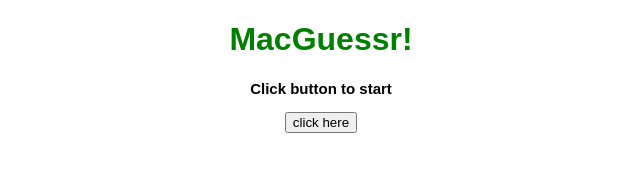
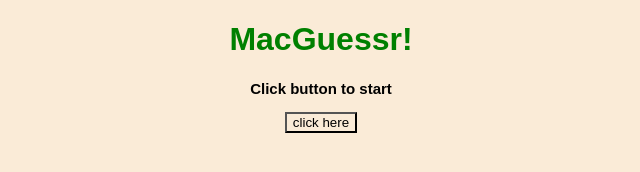
Before and after one commit to StefanGullickson/StefanGullickson.github.io, a plain HTML site: page index.html in a window 1280 px wide. Shown: the whole page, without its empty margins (319-959 px from the left). Drawn offline with Linux system fonts and the light colour scheme.

Commit message:
Update layout.css

```diff
--- a/layout.css
+++ b/layout.css
@@ -9,5 +9,5 @@ body {
 
 * {
     font-family: Arial, Helvetica, sans-serif;
-    background-color: linear-gradient(to right, #00b4db, #0083b0);
+    background-color: antiquewhite;
 }
```
